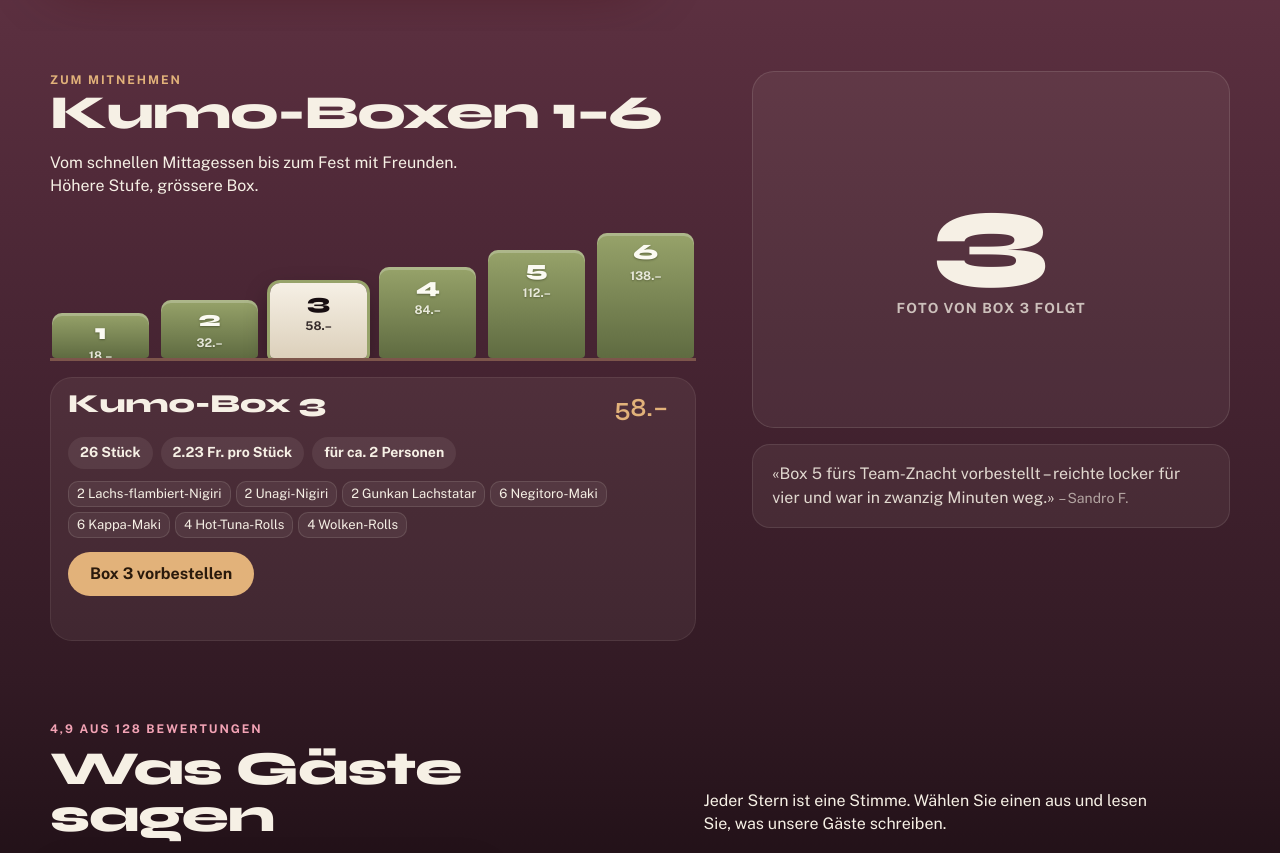
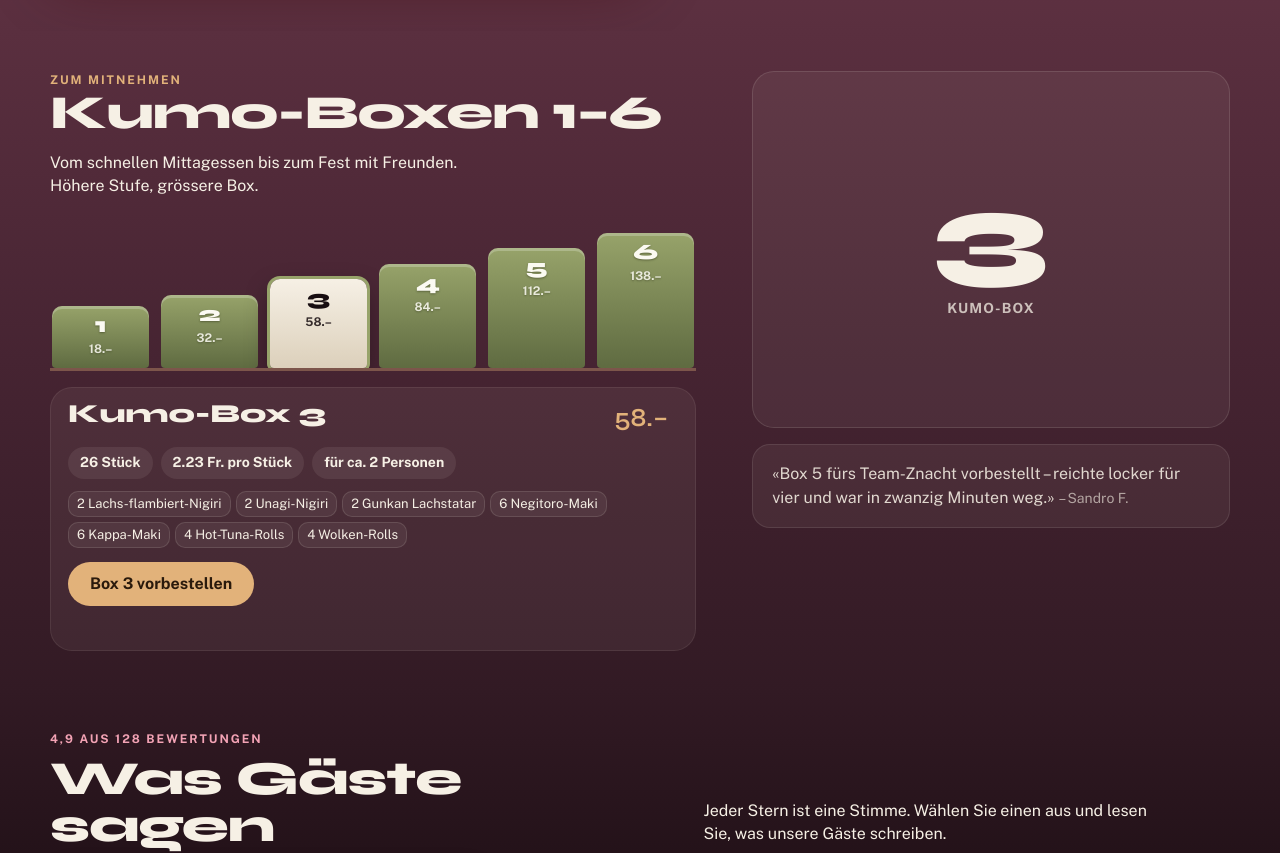
Before and after one commit to julia-mirku/kumo-sushi-momo, a plain HTML site: page index.html in a window 1280 px wide. Shown: the part 2603-3456 px from the top of the page. Drawn offline with nearby package versions, Linux system fonts and the light colour scheme.

Commit message:
Add files via upload

```diff
--- a/index.html
+++ b/index.html
@@ -61,7 +61,7 @@ button{font:inherit;color:inherit;background:none;border:0;cursor:pointer}
 
 /* ===== Header ===== */
 .hdr{position:fixed;inset:0 0 auto 0;z-index:50;height:var(--hdr);display:flex;align-items:center;transition:background-color .3s,box-shadow .3s}
-.hdr.solid{background:rgba(23,13,16,.9);box-shadow:0 1px 0 rgba(246,240,229,.08);-webkit-backdrop-filter:blur(10px);backdrop-filter:blur(10px)}
+.hdr.solid{background:rgba(23,13,16,.98);box-shadow:0 1px 0 rgba(246,240,229,.08);-webkit-backdrop-filter:blur(10px);backdrop-filter:blur(10px)}
 .hdr .wrap{display:flex;align-items:center;justify-content:space-between;gap:12px}
 .logo{display:flex;align-items:center;gap:10px;text-decoration:none;min-width:0}
 .logo i{width:30px;height:30px;border-radius:50%;background:var(--lack2);flex:none;box-shadow:inset 0 -6px 0 rgba(0,0,0,.18)}
@@ -201,6 +201,7 @@ main>section.pad{margin-top:-1px}
 #boxen{--bg:var(--walnuss);--prev:var(--lack);--next:#1d0f14;color:var(--rice)}
 #boxen .kick{color:var(--holz2)}
 .boxen-grid{display:grid;gap:30px;margin-top:30px}
+@media (max-width:899px){.boxen-grid>div:first-child,.boxen-r{display:contents}.boxen-grid .reveal{order:1}#stapel{order:2;margin-top:0}#boxfoto{order:3}#boxinfo{order:4;margin-top:0}.boxen-grid .boxquote{order:5;margin-top:0}}
 .stapel{display:grid;grid-template-columns:repeat(6,1fr);gap:8px;align-items:end;height:220px;padding:22px 2px 0;border-bottom:3px solid rgba(226,178,122,.35);overflow:hidden;cursor:pointer}
 .kiste{position:relative;border-radius:10px 10px 4px 4px;background:linear-gradient(180deg,var(--tee),var(--teeD));color:#fbfaf2;text-shadow:0 1px 2px rgba(40,45,20,.45);display:flex;flex-direction:column;align-items:center;justify-content:flex-start;padding-top:8px;height:calc(var(--h) * 1%);min-height:0;transition:box-shadow .2s,filter .2s,background .2s;box-shadow:inset 0 3px 0 rgba(255,255,255,.22)}
 @media (hover:hover){.kiste{transition:transform .38s ease,box-shadow .2s,filter .2s,background .2s}.kiste:hover{transform:translateY(4px)}}
@@ -362,7 +363,7 @@ main>section.pad{background:var(--bg)}
   .bubble{white-space:nowrap}
   .boxfoto{position:relative}
 
-  .stapel{height:min(180px,21vh);margin-top:20px}
+  .stapel{height:clamp(170px,23vh,200px);margin-top:20px}
   .chips{gap:5px;margin-top:12px}
   .chips li{font-size:13px;padding:3px 9px}
   .boxinfo .btn{margin-top:14px;min-height:44px}
@@ -395,7 +396,7 @@ main>section.pad{background:var(--bg)}
   .antwort .zahl b{font-size:32px}
   .fach{min-height:94px;padding:12px}
   .herkunft{font-size:13px;margin-top:12px}
-  .stapel{height:150px;margin-top:14px}
+  .stapel{height:160px;margin-top:14px}
   .boxinfo{padding:14px 18px}
   .boxinfo h3,.boxinfo .pr{font-size:24px}
   .karte-q{padding:20px 22px}
@@ -644,7 +645,7 @@ footer.ft{background:linear-gradient(to bottom,#120a0d 0%,#0e080a 100%)}
       <div class="boxinfo" id="boxinfo" aria-live="polite"></div>
     </div>
     <div class="boxen-r reveal">
-      <figure class="boxfoto" id="boxfoto"><img id="boxbild" src="" width="1600" height="1200" alt="" loading="lazy" hidden><div class="platzhalter" id="boxplatz"><b>3</b><span>Foto von Box 3 folgt</span></div></figure>
+      <figure class="boxfoto" id="boxfoto"><img id="boxbild" src="" width="1600" height="1200" alt="" loading="lazy" hidden><div class="platzhalter" id="boxplatz"><b>3</b><span>Kumo-Box</span></div></figure>
       <p class="boxquote"><q>Box 5 fürs Team-Znacht vorbestellt – reichte locker für vier und war in zwanzig Minuten weg.</q> <cite>– Sandro F.</cite></p>
     </div>
   </div>
@@ -864,12 +865,12 @@ const reduce=matchMedia("(prefers-reduced-motion: reduce)").matches;
 /* ================= Boxen A–F ================= */
 (function(){ const st=$("#stapel"), info=$("#boxinfo");
   const pcs=b=>b.n.reduce((s,x)=>s+parseInt(x),0); const maxP=Math.max(...BOXEN.map(b=>b.p)); const byP=[...BOXEN].sort((a,c)=>a.p-c.p); const rk=b=>byP.indexOf(b);
-  st.innerHTML=BOXEN.map((b,i)=>`<button class="kiste" aria-pressed="false" data-k="${b.k}" style="--h:${(32+68*(.5*b.p/maxP+.5*rk(b)/(BOXEN.length-1))).toFixed(1)};--i:${i}"><b>${b.k}</b><span>${b.p}.–</span></button>`).join("");
-  const SETFOTO={}; /* z.B. A:"set-A" -> img/set-A-700.webp + img/set-A-1600.webp, sobald Toms Fotos da sind */
+  st.innerHTML=BOXEN.map((b,i)=>`<button class="kiste" aria-pressed="false" data-k="${b.k}" style="--h:${(42+58*(.5*b.p/maxP+.5*rk(b)/(BOXEN.length-1))).toFixed(1)};--i:${i}"><b>${b.k}</b><span>${b.p}.–</span></button>`).join("");
+  const SETFOTO={}; /* Kumo: Toms Kumo-Fotos folgen, dann 1:"set-1" … */ /* img/set-X-700.webp + -1600.webp */
   const bild=$("#boxbild"), platz=$("#boxplatz"), fig=$("#boxfoto");
   function foto(k,b){ const f=SETFOTO[k];
     if(f){ bild.src=`img/${f}-700.webp`; bild.srcset=`img/${f}-700.webp 700w, img/${f}-1600.webp 1600w`; bild.sizes="(max-width:900px) 100vw, 480px"; bild.alt=`Kumo-Box ${k}: ${b.n.join(", ")}`; bild.hidden=false; platz.hidden=true; }
-    else { bild.hidden=true; bild.removeAttribute("src"); platz.hidden=false; platz.innerHTML=`<b>${k}</b><span>Foto von Box ${k} folgt</span>`; } }
+    else { bild.hidden=true; bild.removeAttribute("src"); platz.hidden=false; platz.innerHTML=`<b>${k}</b><span>Kumo-Box</span>`; } }
   function show(k){ const b=BOXEN.find(x=>x.k===k), n=pcs(b), per=(b.p/n).toFixed(2), pers=Math.max(1,Math.round(n/12)); foto(k,b);
     st.querySelectorAll(".kiste").forEach(x=>x.setAttribute("aria-pressed",x.dataset.k===k));
     info.innerHTML=`<div class="top"><h3>Kumo-Box ${b.k}</h3><span class="pr">${b.p}.–</span></div>
@@ -877,7 +878,7 @@ const reduce=matchMedia("(prefers-reduced-motion: reduce)").matches;
       <ul class="chips">${b.n.map(x=>`<li>${esc(x)}</li>`).join("")}</ul>
       <a class="btn holz" href="tel:+41710000000">Box ${b.k} vorbestellen</a>`; }
   /* gleiche Hoehe fuer alle Boxen -> nichts springt beim Wechsel */
-  const fix=()=>{ info.style.minHeight=""; let h=0; const cur=st.querySelector('[aria-pressed="true"]'); BOXEN.forEach(b=>{ show(b.k); h=Math.max(h,info.offsetHeight); }); info.style.minHeight=h+"px"; show(cur?cur.dataset.k:"3"); };
+  const fix=()=>{ info.style.minHeight=""; if(innerWidth<900) return; let h=0; const cur=st.querySelector('[aria-pressed="true"]'); BOXEN.forEach(b=>{ show(b.k); h=Math.max(h,info.offsetHeight); }); info.style.minHeight=h+"px"; show(cur?cur.dataset.k:"3"); };
   st.addEventListener("click",e=>{ const b=e.target.closest(".kiste"); if(!b||b.getAttribute("aria-pressed")==="true") return;
     st.querySelectorAll(".kiste").forEach(x=>x.setAttribute("aria-pressed",x===b));
     if(reduce){ show(b.dataset.k); return; }
```
